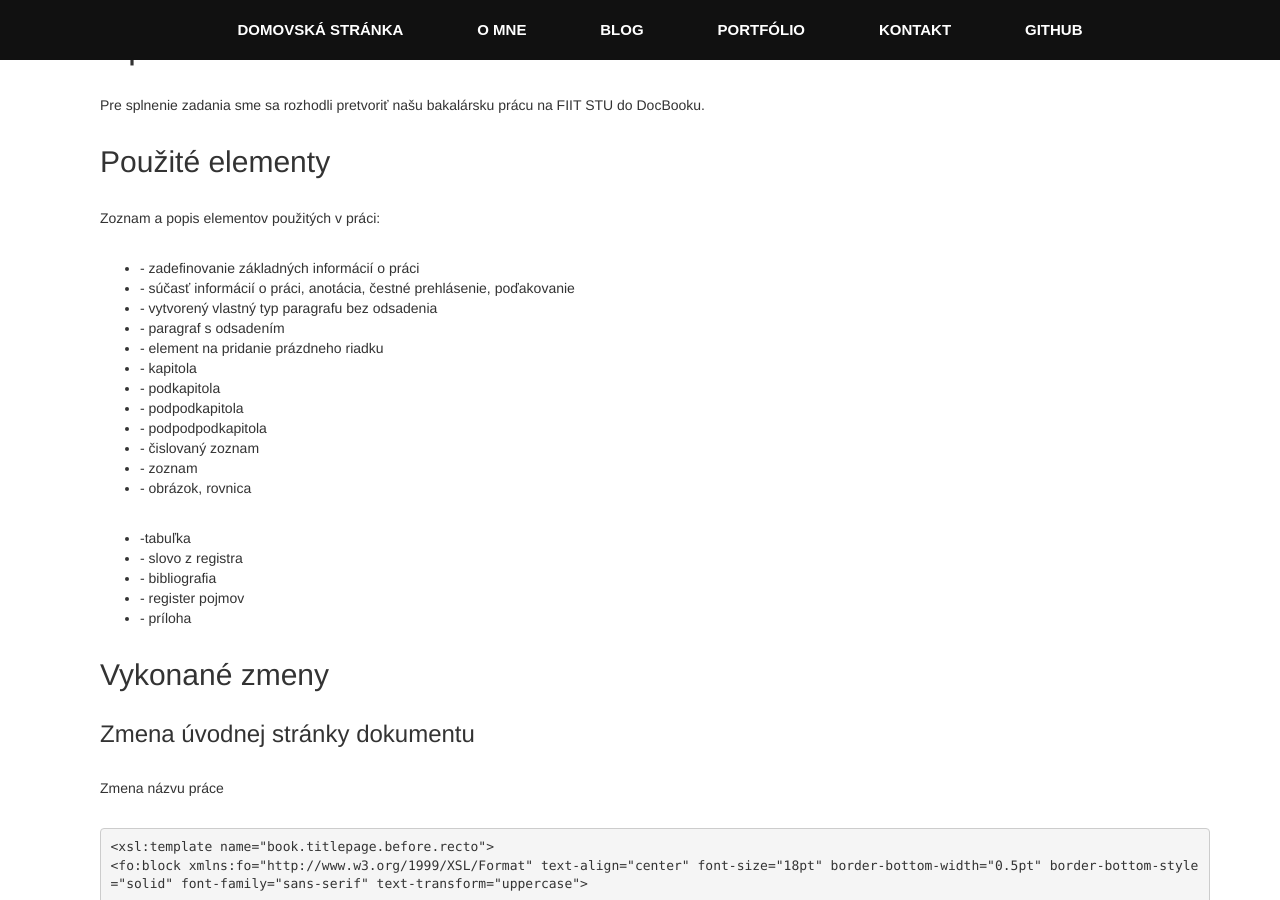
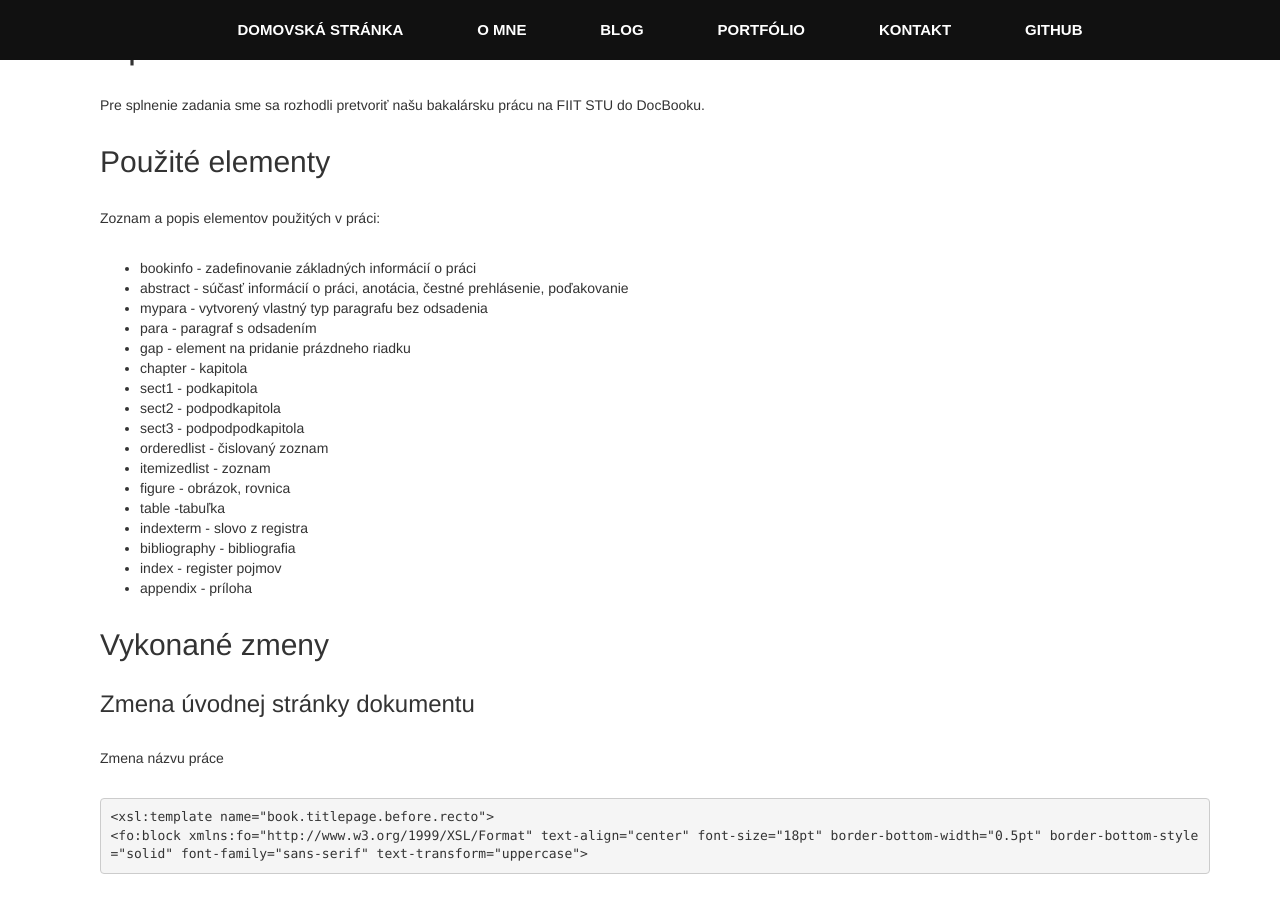
Before and after one commit to speedo-sp7/speedo-sp7.github.io, a Jekyll site: the page built from _portfolio/wpub/wpub-project2.markdown, in a window 1280 px wide and 900 px high, scrolled down 1254 px. Built offline with Jekyll 4.4.1, drawn with Linux system fonts in a browser that asks for light colours.

Commit message:
edit 4 z2

````diff
--- a/_portfolio/wpub/wpub-project2.markdown
+++ b/_portfolio/wpub/wpub-project2.markdown
@@ -36,23 +36,23 @@ Pre splnenie zadania sme sa rozhodli pretvoriť našu bakalársku prácu na FIIT
 ## Použité elementy
 
 Zoznam a popis elementov použitých v práci:
-* <bookinfo> - zadefinovanie základných informácií o práci
-* <abstract> - súčasť informácií o práci, anotácia, čestné prehlásenie, poďakovanie
-* <mypara> - vytvorený vlastný typ paragrafu bez odsadenia
-* <para> - paragraf s odsadením
-* <gap> - element na pridanie prázdneho riadku
-* <chapter> - kapitola
-* <sect1> - podkapitola
-* <sect2> - podpodkapitola
-* <sect3> - podpodpodkapitola
-* <orderedlist> - čislovaný zoznam
-* <itemizedlist> - zoznam
-* <figure> - obrázok, rovnica
-* <table> -tabuľka
-* <indexterm> - slovo z registra
-* <bibliography> - bibliografia
-* <index> - register pojmov
-* <appendix> - príloha
+* bookinfo - zadefinovanie základných informácií o práci
+* abstract - súčasť informácií o práci, anotácia, čestné prehlásenie, poďakovanie
+* mypara - vytvorený vlastný typ paragrafu bez odsadenia
+* para - paragraf s odsadením
+* gap - element na pridanie prázdneho riadku
+* chapter - kapitola
+* sect1 - podkapitola
+* sect2 - podpodkapitola
+* sect3 - podpodpodkapitola
+* orderedlist - čislovaný zoznam
+* itemizedlist - zoznam
+* figure - obrázok, rovnica
+* table -tabuľka
+* indexterm - slovo z registra
+* bibliography - bibliografia
+* index - register pojmov
+* appendix - príloha
 
 ## Vykonané zmeny
 ### Zmena úvodnej stránky dokumentu
@@ -195,5 +195,5 @@ Pre vygenerovanie PDF je potrebný procesor formátovacích objektov XEP.
 
 Pre preloženie súboru mojabp.xml v zložke docbook_bp zadajte nasledujúci príkaz:
 ```
-	...\docbook_bp > pdf_xep.bat mojabp.xml
+...\docbook_bp > pdf_xep.bat mojabp.xml
 ```
````
